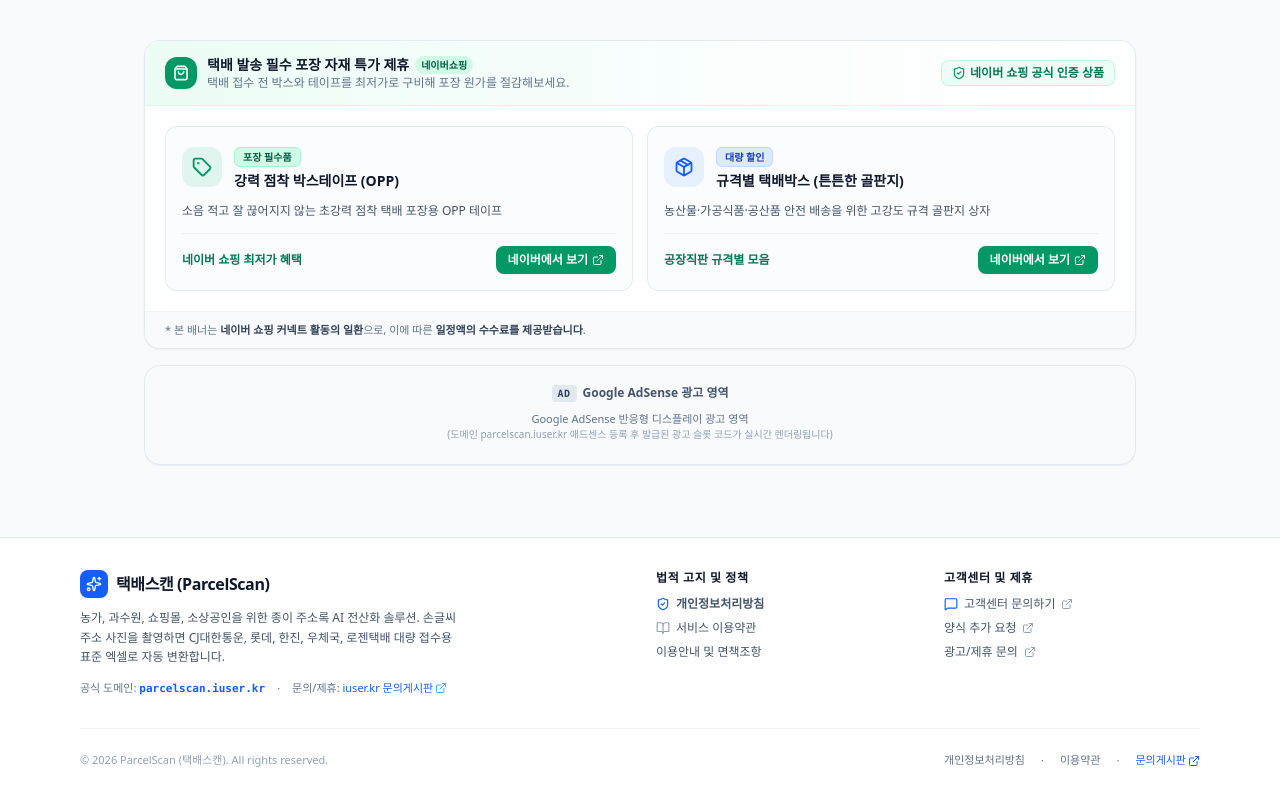
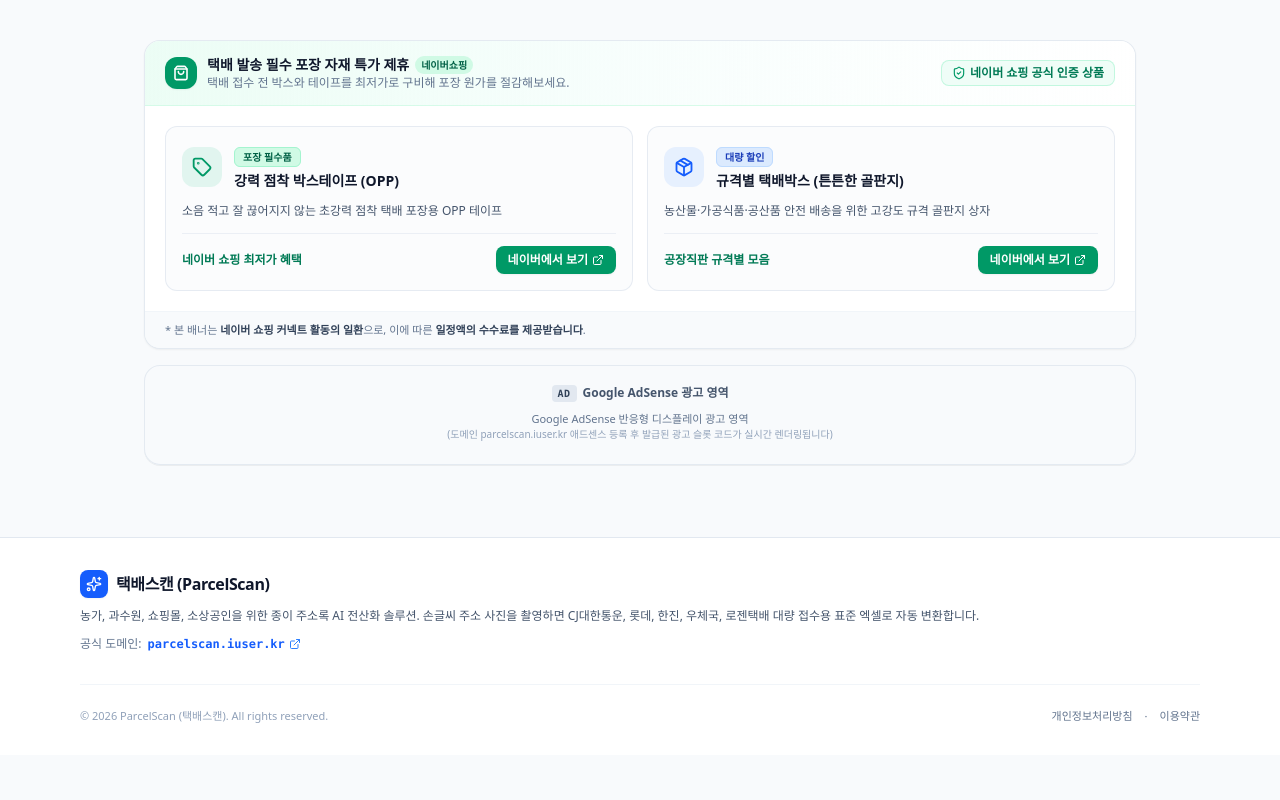
Before and after one commit to denebdesign/parcelscan, a React (Vite) app: page / in a window 1280 px wide. Shown: the part 1028-1828 px from the top of the page. After the commit the page ends 1783 px from the top, so only its background shows below. Built offline with nearby package versions, Linux system fonts and the light colour scheme; a web font is replaced by a local one.

Commit message:
fix: standardize production domain for SEO
Force production URL to parcelscan.iuser.kr in request resolution, sitemap, and robots.txt to prevent indexing of dynamic cloud run hostnames. Simplify footer by removing legacy board links.

```diff
--- a/server.ts
+++ b/server.ts
@@ -89,14 +89,15 @@
   if (process.env.SITE_URL && process.env.SITE_URL.trim()) {
     return process.env.SITE_URL.trim().replace(/\/$/, "");
   }
-  if (process.env.APP_URL && process.env.APP_URL.trim()) {
-    return process.env.APP_URL.trim().replace(/\/$/, "");
-  }
   const forwardedProto = req.headers["x-forwarded-proto"];
   const proto = typeof forwardedProto === "string" ? forwardedProto.split(",")[0].trim() : req.protocol || "https";
   const forwardedHost = req.headers["x-forwarded-host"];
-  const host = typeof forwardedHost === "string" ? forwardedHost.split(",")[0].trim() : req.headers.host || "localhost:3000";
-  return `${proto}://${host}`;
+  const host = typeof forwardedHost === "string" ? forwardedHost.split(",")[0].trim() : req.headers.host;
+
+  if (host && !host.includes("localhost") && !host.includes("127.0.0.1") && !host.includes("run.app")) {
+    return `${proto}://${host}`;
+  }
+  return "https://parcelscan.iuser.kr";
 }
 
 // robots.txt for Googlebot & Web Crawlers
--- a/src/components/Footer.tsx
+++ b/src/components/Footer.tsx
@@ -1,5 +1,5 @@
 import React from 'react';
-import { ShieldCheck, BookOpen, ExternalLink, Sparkles, MessageSquare } from 'lucide-react';
+import { ExternalLink, Sparkles } from 'lucide-react';
 
 interface FooterProps {
   onOpenPrivacy: () => void;
@@ -11,15 +11,11 @@
   onOpenPrivacy,
   onOpenTerms,
 }) => {
-  const BOARD_URL = 'https://iuser.kr/g5/bbs/board.php?bo_table=parcelscan';
-
   return (
     <footer className="bg-white border-t border-slate-200 mt-12 text-slate-500 text-xs print:hidden">
-      {/* Top Footer Navigation */}
       <div className="max-w-6xl mx-auto px-4 py-6 sm:py-8">
-        <div className="grid grid-cols-1 md:grid-cols-4 gap-6 sm:gap-8 mb-6 sm:mb-8">
         {/* Brand Info */}
-          <div className="md:col-span-2 space-y-2.5">
+        <div className="space-y-2 mb-6 sm:mb-8">
           <div className="flex items-center gap-2">
             <div className="w-7 h-7 rounded-lg bg-blue-600 text-white flex items-center justify-center font-bold text-xs shadow-xs shrink-0">
               <Sparkles className="w-4 h-4" />
@@ -28,128 +24,44 @@
               택배스캔 (ParcelScan)
             </span>
           </div>
-            <p className="text-slate-600 text-xs leading-relaxed max-w-sm">
-              농가, 과수원, 쇼핑몰, 소상공인을 위한 종이 주소록 AI 전산화 솔루션.
-              손글씨 주소 사진을 촬영하면 CJ대한통운, 롯데, 한진, 우체국, 로젠택배 대량 접수용 표준 엑셀로 자동 변환합니다.
+          <p className="text-slate-600 text-xs leading-relaxed">
+            농가, 과수원, 쇼핑몰, 소상공인을 위한 종이 주소록 AI 전산화 솔루션. 손글씨 주소 사진을 촬영하면 CJ대한통운, 롯데, 한진, 우체국, 로젠택배 대량 접수용 표준 엑셀로 자동 변환합니다.
           </p>
-            <div className="pt-1 flex flex-wrap items-center gap-2 sm:gap-3 text-[11px] text-slate-500">
-              <span>공식 도메인: <strong className="text-blue-600 font-mono">parcelscan.iuser.kr</strong></span>
-              <span className="hidden sm:inline">·</span>
-              <span>
-                문의/제휴:{' '}
+          <div className="pt-0.5 flex items-center gap-1.5 text-xs text-slate-500">
+            <span>공식 도메인:</span>
             <a
-                  href={BOARD_URL}
+              href="https://parcelscan.iuser.kr"
               target="_blank"
               rel="noopener noreferrer"
-                  className="hover:underline text-blue-600 font-medium inline-flex items-center gap-0.5"
+              className="text-blue-600 font-mono font-bold hover:underline inline-flex items-center gap-1"
             >
-                  <span>iuser.kr 문의게시판</span>
-                  <ExternalLink className="w-3 h-3 text-blue-400" />
+              <span>parcelscan.iuser.kr</span>
+              <ExternalLink className="w-3 h-3 text-blue-500" />
             </a>
-              </span>
           </div>
         </div>
 
-          {/* Policy & Customer Service 2-Column Grid on Mobile */}
-          <div className="grid grid-cols-2 gap-4 md:contents">
-            {/* Quick Policy Links */}
-            <div className="space-y-2.5">
-              <h4 className="font-bold text-xs text-slate-900 uppercase tracking-wider">법적 고지 및 정책</h4>
-              <ul className="space-y-2 text-xs">
-                <li>
-                  <button
-                    type="button"
-                    onClick={onOpenPrivacy}
-                    className="text-slate-600 hover:text-blue-600 flex items-center gap-1.5 transition-colors cursor-pointer text-left"
-                  >
-                    <ShieldCheck className="w-3.5 h-3.5 text-blue-600 shrink-0" />
-                    <span className="font-semibold">개인정보처리방침</span>
-                  </button>
-                </li>
-                <li>
-                  <button
-                    type="button"
-                    onClick={onOpenTerms}
-                    className="text-slate-600 hover:text-blue-600 flex items-center gap-1.5 transition-colors cursor-pointer text-left"
-                  >
-                    <BookOpen className="w-3.5 h-3.5 text-slate-400 shrink-0" />
-                    <span>서비스 이용약관</span>
-                  </button>
-                </li>
-                <li>
-                  <button
-                    type="button"
-                    onClick={onOpenTerms}
-                    className="text-slate-600 hover:text-blue-600 flex items-center gap-1.5 transition-colors cursor-pointer text-left"
-                  >
-                    <span>이용안내 및 면책조항</span>
-                  </button>
-                </li>
-              </ul>
-            </div>
-
-            {/* Customer Support & Contact */}
-            <div className="space-y-2.5">
-              <h4 className="font-bold text-xs text-slate-900 uppercase tracking-wider">고객센터 및 제휴</h4>
-              <ul className="space-y-2 text-xs">
-                <li>
-                  <a
-                    href={BOARD_URL}
-                    target="_blank"
-                    rel="noopener noreferrer"
-                    className="text-slate-600 hover:text-blue-600 flex items-center gap-1.5 transition-colors font-medium"
-                  >
-                    <MessageSquare className="w-3.5 h-3.5 text-blue-600 shrink-0" />
-                    <span>고객센터 문의하기</span>
-                    <ExternalLink className="w-3 h-3 text-slate-400 shrink-0" />
-                  </a>
-                </li>
-                <li>
-                  <a
-                    href={BOARD_URL}
-                    target="_blank"
-                    rel="noopener noreferrer"
-                    className="text-slate-600 hover:text-blue-600 flex items-center gap-1.5 transition-colors"
-                  >
-                    <span>양식 추가 요청</span>
-                    <ExternalLink className="w-3 h-3 text-slate-400 shrink-0" />
-                  </a>
-                </li>
-                <li>
-                  <a
-                    href={BOARD_URL}
-                    target="_blank"
-                    rel="noopener noreferrer"
-                    className="text-slate-600 hover:text-blue-600 flex items-center gap-1.5 transition-colors"
-                  >
-                    <span>광고/제휴 문의</span>
-                    <ExternalLink className="w-3 h-3 text-slate-400 shrink-0" />
-                  </a>
-                </li>
-              </ul>
-            </div>
-          </div>
-        </div>
-
-        {/* Bottom Copyright & Disclaimer */}
+        {/* Bottom Copyright & Legal Links */}
         <div className="pt-4 sm:pt-6 border-t border-slate-100 flex flex-col sm:flex-row items-center justify-between gap-2.5 sm:gap-3 text-[11px] text-slate-400">
           <p className="text-center sm:text-left">
             © {new Date().getFullYear()} ParcelScan (택배스캔). All rights reserved.
           </p>
-          <div className="flex flex-wrap items-center justify-center gap-3 sm:gap-4 text-slate-500">
-            <button onClick={onOpenPrivacy} className="hover:underline cursor-pointer">개인정보처리방침</button>
+          <div className="flex items-center gap-3 text-slate-500">
+            <button
+              type="button"
+              onClick={onOpenPrivacy}
+              className="hover:underline hover:text-slate-700 cursor-pointer"
+            >
+              개인정보처리방침
+            </button>
             <span>·</span>
-            <button onClick={onOpenTerms} className="hover:underline cursor-pointer">이용약관</button>
-            <span>·</span>
-            <a
-              href={BOARD_URL}
-              target="_blank"
-              rel="noopener noreferrer"
-              className="hover:underline text-blue-600 font-medium inline-flex items-center gap-0.5"
+            <button
+              type="button"
+              onClick={onOpenTerms}
+              className="hover:underline hover:text-slate-700 cursor-pointer"
             >
-              <span>문의게시판</span>
-              <ExternalLink className="w-3 h-3" />
-            </a>
+              이용약관
+            </button>
           </div>
         </div>
       </div>
```
Also changed, not shown: public/robots.txt, 1 other file (tests, documents, lock files or other folders). Lines whose indentation alone changed are shown as unchanged.
